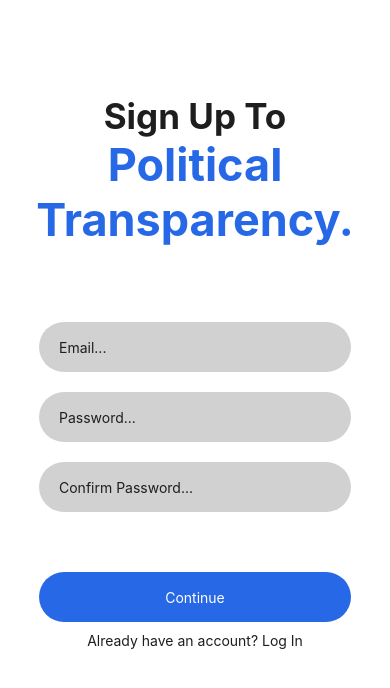
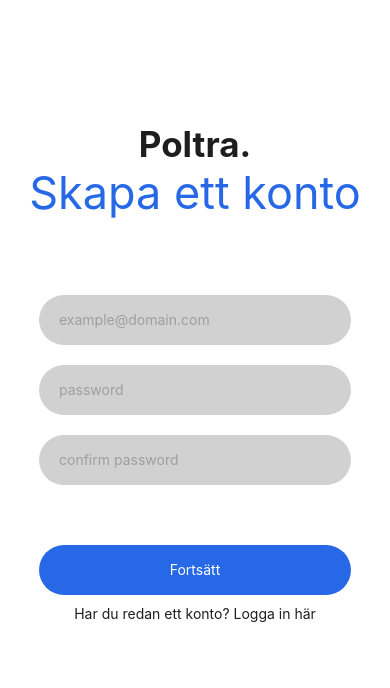
Before and after one commit to holma91/poltra, a React Native app in the folder frontend/mobile_app/: screen /Register in a window 390 px wide. Shown: the top 688 px of the page. Built offline with nearby package versions, Linux system fonts and the light colour scheme.

Commit message:
changed texts and colors of buttons to make it look better

```diff
--- a/frontend/mobile_app/screens/SettingsScreen.js
+++ b/frontend/mobile_app/screens/SettingsScreen.js
@@ -58,12 +58,9 @@
           <Text style={styles.buttonText}>Spara </Text>
           </TouchableOpacity>
         </View>
-          <Button
-            title="Log Out"
-            onPress={() => {
-              logout();
-            }}
-          />
+          <TouchableOpacity style={[styles.button, styles.logoutButton]} onPress={() => {logout()}}>
+            <Text style={[styles.buttonText, styles.deleteButtonText]}>Logga ut</Text>
+          </TouchableOpacity>
       </View>
       <TouchableOpacity style={[styles.button, styles.deleteButton]} onPress={handleDeleteProfile}>
         <Text style={[styles.buttonText, styles.deleteButtonText]}>Ta bort min profil</Text>
@@ -120,6 +117,10 @@
     left: 16,
     right: 16,
   },
+  logoutButton: {
+    backgroundColor: '#007bff',
+    marginTop: 50
+  },
   deleteButtonText: {
     color: '#fff',
   },
--- a/frontend/mobile_app/screens/login/LoginScreen.js
+++ b/frontend/mobile_app/screens/login/LoginScreen.js
@@ -22,15 +22,15 @@
 
   return (
     <View style={styles.container}>
-      <Text style={styles.logo}>Log In to</Text>
-      <Text style={styles.polText}>Political Transparency.</Text>
+      <Text style={styles.logo}>Poltra.</Text>
+      <Text style={styles.polText}>Där politisk transparens väger tyngst</Text>
 
       <View style={styles.wrapper}>
         <TextInput
           style={styles.input}
           value={email}
-          placeholder="Email..."
-          placeholderTextColor={colors.offBlack}
+          placeholder="example@domain.com"
+          placeholderTextColor={colors.darkGrey}
           onChangeText={(text) => setEmail(text)}
         />
       </View>
@@ -39,8 +39,8 @@
           secureTextEntry
           style={styles.input}
           value={password}
-          placeholder="Password..."
-          placeholderTextColor={colors.offBlack}
+          placeholder="password"
+          placeholderTextColor={colors.darkGrey}
           onChangeText={(text) => setPassword(text)}
         />
       </View>
@@ -50,11 +50,11 @@
       </TouchableOpacity>
 
       <TouchableOpacity style={styles.loginBtn} onPress={() => {login();}}>
-        <Text style={styles.loginText}>LOGIN</Text>
+        <Text style={styles.loginText}>Logga in</Text>
       </TouchableOpacity>
 
       <TouchableOpacity onPress={() => navigation.navigate('Register')}>
-        <Text style={styles.signUpText}>Don't have an account? Sign Up</Text>
+        <Text style={styles.signUpText}>Inget konto? Skapa ett här</Text>
       </TouchableOpacity>
     </View>
   );
@@ -71,17 +71,17 @@
   },
   logo: {
     fontWeight: "bold",
-    fontSize: 35,
+    fontSize: 25,
     color: colors.offBlack,
     textAlign: "center",
     marginTop: -100,
   },
   polText: {
-    fontWeight: "bold",
+    fontWeight: "normal",
     fontSize: 45,
     color: colors.blue,
     textAlign: "center",
-    marginBottom: 75,
+    marginBottom: 50
   },
   wrapper: {
     width:"80%",
--- a/frontend/mobile_app/screens/login/RegisterPNScreen.js
+++ b/frontend/mobile_app/screens/login/RegisterPNScreen.js
@@ -36,7 +36,7 @@
   return (
     <View style={styleSheet.MainContainer}>
 
-      <Text style={styleSheet.heading}> Enter your {'\n'}Phone Number </Text>
+      <Text style={styleSheet.heading}> Skriv in ditt {'\n'}telefonnummer</Text>
       {phoneError ? (
             <Text style={styleSheet.phoneErrorText}>{phoneError}</Text>
           ) : null}
@@ -55,7 +55,7 @@
       />
 
       <TouchableOpacity  style={styleSheet.button} onPress={handlePNsignUp}>
-        <Text style={styleSheet.buttonText}>Continue</Text>
+        <Text style={styleSheet.buttonText}>Fortsätt</Text>
       </TouchableOpacity >
     </View>
   );
@@ -76,7 +76,7 @@
     fontSize: 32,
     textAlign: 'center',
     paddingBottom: 0,
-    marginBottom: 200,
+    marginBottom: 50,
     marginTop: -150,
     color: colors.offBlack
   },
@@ -96,10 +96,11 @@
     width: '80%',
     padding: 8,
     backgroundColor: colors.blue,
+    padding: 20
   },
 
   buttonText:{
-    fontSize: 20,
+    fontSize: 16,
     textAlign: 'center',
     color: colors.white
   },
--- a/frontend/mobile_app/screens/login/RegisterScreen.js
+++ b/frontend/mobile_app/screens/login/RegisterScreen.js
@@ -46,21 +46,21 @@
   function handleSignUp() {
     if (!isValidEmail(email)) {
       // Email is not valid
-      console.log('Invalid email');
+      console.log('Ogiltig email');
       setEmailError('*')
       return;
     }
 
     if (!isValidPassword(password)) {
       // Password is not valid
-      console.log('Invalid password');
+      console.log('Ogiltigt lösenord');
       setPasswordError('*')
       return;
     }
 
     if (password !== confirmPassword) {
       // Password and confirm password do not match
-      console.log('Passwords do not match');
+      console.log('Lösenord matchar ej');
       return;
     }
     // register(email, password)
@@ -71,16 +71,16 @@
 
   return (
     <View style={styles.container}>
-      <Text style={styles.logo}>Sign Up To</Text>
+      <Text style={styles.logo}>Poltra.</Text>
 
-      <Text style={styles.polText}>Political Transparency.</Text>
+      <Text style={styles.polText}>Skapa ett konto</Text>
 
       <View style={styles.wrapper}>
         <TextInput
           style={styles.input}
           value={email}
-          placeholder="Email..."
-          placeholderTextColor={colors.offBlack}
+          placeholder="example@domain.com"
+          placeholderTextColor={colors.darkGrey}
           onChangeText={handleEmailChange}
         />
       </View>
@@ -89,8 +89,8 @@
         <TextInput
           style={styles.input}
           value={password}
-          placeholder="Password..."
-          placeholderTextColor={colors.offBlack}
+          placeholder="password"
+          placeholderTextColor={colors.darkGrey}
           onChangeText={handlePasswordChange}
           secureTextEntry
         />
@@ -100,27 +100,27 @@
         <TextInput
           style={styles.input}
           value={confirmPassword}
-          placeholder="Confirm Password..."
-          placeholderTextColor={colors.offBlack}
+          placeholder="confirm password"
+          placeholderTextColor={colors.darkGrey}
           onChangeText={(text) => setConfirmPassword(text)}
           secureTextEntry
         />
       </View>
       {emailError ? (
-            <Text style={styles.errorEmailText}>Invalid email</Text>
+            <Text style={styles.errorEmailText}>Ogiltig email</Text>
           ) : null}
       {passwordError ? (
-            <Text style={styles.errorPasswordText}>Invalid password, password has to be atleast 8 characters long, and has to contain atleast one uppercase letter, one lowercase letter and one digit.</Text>
+            <Text style={styles.errorPasswordText}>Ogiltigt lösenord, måste innehålla minst 8 tecken varav minst en stor bokstav, en liten bokstav och en siffra.</Text>
           ) : null}
 
 
       <TouchableOpacity style={styles.loginBtn} onPress={handleSignUp}>
-        <Text style={styles.continueText}>Continue</Text>
+        <Text style={styles.continueText}>Fortsätt</Text>
       </TouchableOpacity>
 
       <TouchableOpacity onPress={() => navigation.navigate('Login')}>
         <Text style={styles.alreadyHaveAccountText}>
-          Already have an account? Log In
+          Har du redan ett konto? Logga in här
         </Text>
       </TouchableOpacity>
     </View>
@@ -144,7 +144,7 @@
     marginTop: -100,
   },
   polText: {
-    fontWeight: "bold",
+    fontWeight: "normal",
     fontSize: 45,
     color: colors.blue,
     textAlign: "center",
```
